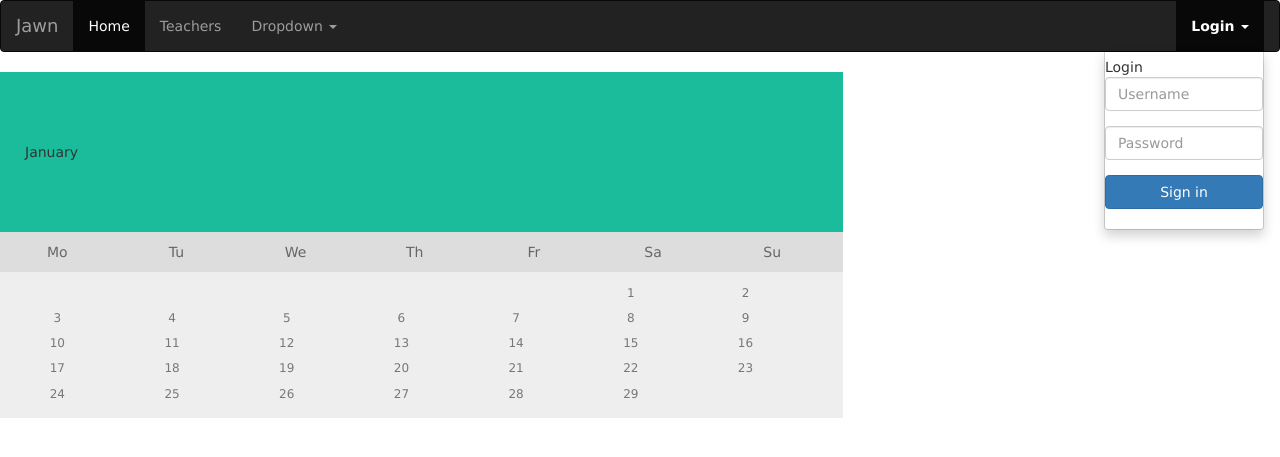
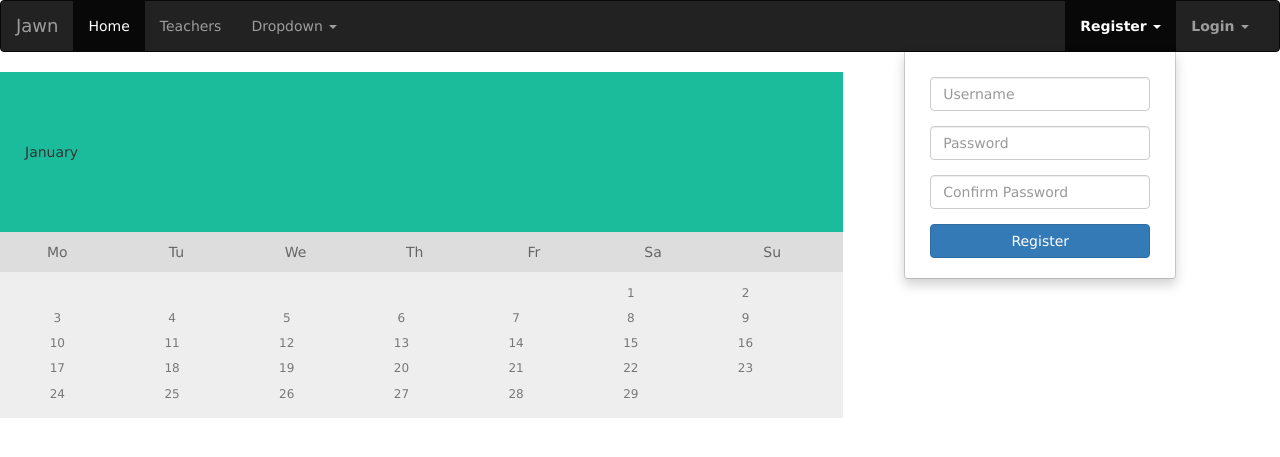
Before and after one commit to chiudaniels/finallyFinalFinalistsFinale, a Flask app: page / in a window 1280 px wide, after a click on "Register". Shown: the top 457 px of the page. Run offline with Flask 2, Linux system fonts and the light colour scheme; some libraries are stand-ins or nearby versions.

Commit message:
Implemented Basic Login and Register functionality

```diff
--- a/app.py
+++ b/app.py
@@ -7,7 +7,10 @@
 
 @app.route('/')
 def showMainPage():
-    return render_template("main.html")
+    if (not isLoggedIn()):
+        return render_template('main.html', isLoggedIn = str(False))
+    else:
+        return render_template('main.html', isLoggedIn = str(True))
 
 @app.route('/logout/')
 def logout():
@@ -18,16 +21,17 @@
 @app.route('/login/', methods = ['POST'])
 def login():
 	data = request.form
-	if utils.isValidLogin(data['username'], data['pass']):
-		session['userID'] = utils.getUserID(data['username'])
+	if tools.isValidLogin(data['username'], data['pass']):
+		session['userID'] = tools.getUserID(data['username'])
+	return redirect(url_for("showMainPage"))
 
-@app.route("/register")
+@app.route("/register/", methods = ['POST'])
 def register():
 	data = request.form
-	if utils.isValidRegister(data["p1"], data["p2"], d["username"]):
-		utils.register(data["username"], data["p1"])
-		session["userID"] = utils.getUserID(data["username"])
-	return redirect(url_for("root"))
+	if tools.isValidRegister(data["p1"], data["p2"], data["username"]):
+		tools.register(data["username"], data["p1"])
+		session["userID"] = tools.getUserID(data["username"])
+	return redirect(url_for("showMainPage"))
 
 #Helper Functions
 def isLoggedIn():
--- a/templates/main.html
+++ b/templates/main.html
@@ -6,6 +6,12 @@
 	<link rel="stylesheet" type="text/css" href="../static/style.css">
     <script src="../static/bootstrap/js/jquery.min.js"></script>
     <script src="../static/bootstrap/js/bootstrap.min.js"></script>
+	<style>
+		.logreg{
+			padding: 20px 40px 0px 40px;
+			min-width: 300px;
+		}
+	</style>
   </head>
 
   <body>
@@ -50,22 +56,57 @@
             <button type="submit" class="btn btn-default">Submit</button>
 	  </form>
 	  -->
-
+	  {% if isLoggedIn == "False" %}
 	  <ul class="nav navbar-nav navbar-right">
             <li><p class="navbar-text"> </p> </li>
+			<li class="dropdown">
+              <a href="#" class="dropdown-toggle" data-toggle="dropdown"><b>Register</b> <span class="caret"></span></a>
+	      <ul id="login-dp" class="dropdown-menu">
+		<li>
+		  <div class="row">
+		    <div class="col-md-12 logreg">
+
+		      <form class="form" role="form" method="POST" action="/register/" accept-charset="UTF-8" id="login-nav">
+
+			<div class="form-group">
+			  <label class="sr-only" for="exampleInputEmail2">Username</label>
+			  <input type="text" class="form-control" name= "username" placeholder="Username" required>
+			</div>
+
+			<div class="form-group">
+			  <label class="sr-only" for="exampleInputPassword2">Password</label>
+			  <input type="password" class="form-control" name= "p1"  placeholder="Password" required>
+			</div>
+
+			<div class="form-group">
+			  <label class="sr-only" for="exampleInputPassword2">Confirm Password</label>
+			  <input type="password" class="form-control" name= "p2"  placeholder="Confirm Password" required>
+			</div>
+
+			<div class="form-group">
+			  <button type="submit" class="btn btn-primary btn-block">Register</button>
+			</div>
+
+		      </form>
+		    </div>
+
+		  </div>
+		</li>
+	      </ul>
+            </li>
             <li class="dropdown">
               <a href="#" class="dropdown-toggle" data-toggle="dropdown"><b>Login</b> <span class="caret"></span></a>
 	      <ul id="login-dp" class="dropdown-menu">
 		<li>
 		  <div class="row">
 
-		    <div class="col-md-12">
+		    <div class="col-md-12 logreg">
 		      Login
-		      <form class="form" role="form" method="post" action="/login/" accept-charset="UTF-8" id="login-nav">
+		      <form class="form" role="form" method="POST" action="/login/" accept-charset="UTF-8" id="login-nav">
 
 			<div class="form-group">
 			  <label class="sr-only" for="exampleInputEmail2">Username</label>
-			  <input type="email" class="form-control name= "username" placeholder="Username" required>
+			  <input type="text" class="form-control" name= "username" placeholder="Username" required>
 			</div>
 
 			<div class="form-group">
@@ -85,6 +126,7 @@
 	      </ul>
             </li>
 	  </ul>
+	  {% endif %}
 
 	</div><!-- /.navbar-collapse -->
       </div><!-- /.container-fluid -->
--- a/utils/database.py
+++ b/utils/database.py
@@ -32,12 +32,6 @@
 
     addAT = "INSERT INTO AccountInfo VALUES ('%s','%s',%d);"%(uN,hP,userID)
     c.execute(addAT)
-
-    default = ""
-
-    addPT = "INSERT INTO UserInfo VALUES (%d,'%s', '%s', '%s', '%s');"%(userID, default, default, default, default)
-
-    c.execute(addPT)
     db.commit()
     db.close()
 
```
Also changed, not shown: data/main.db.
